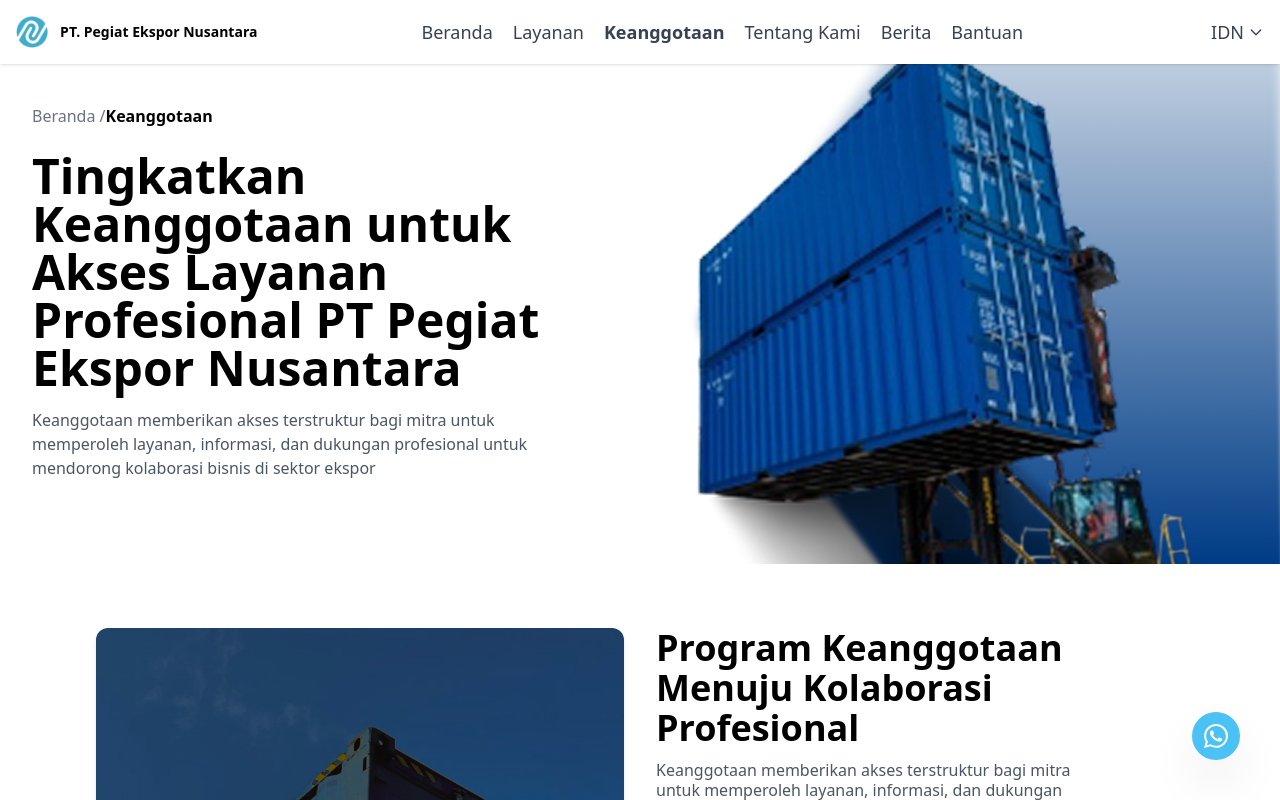
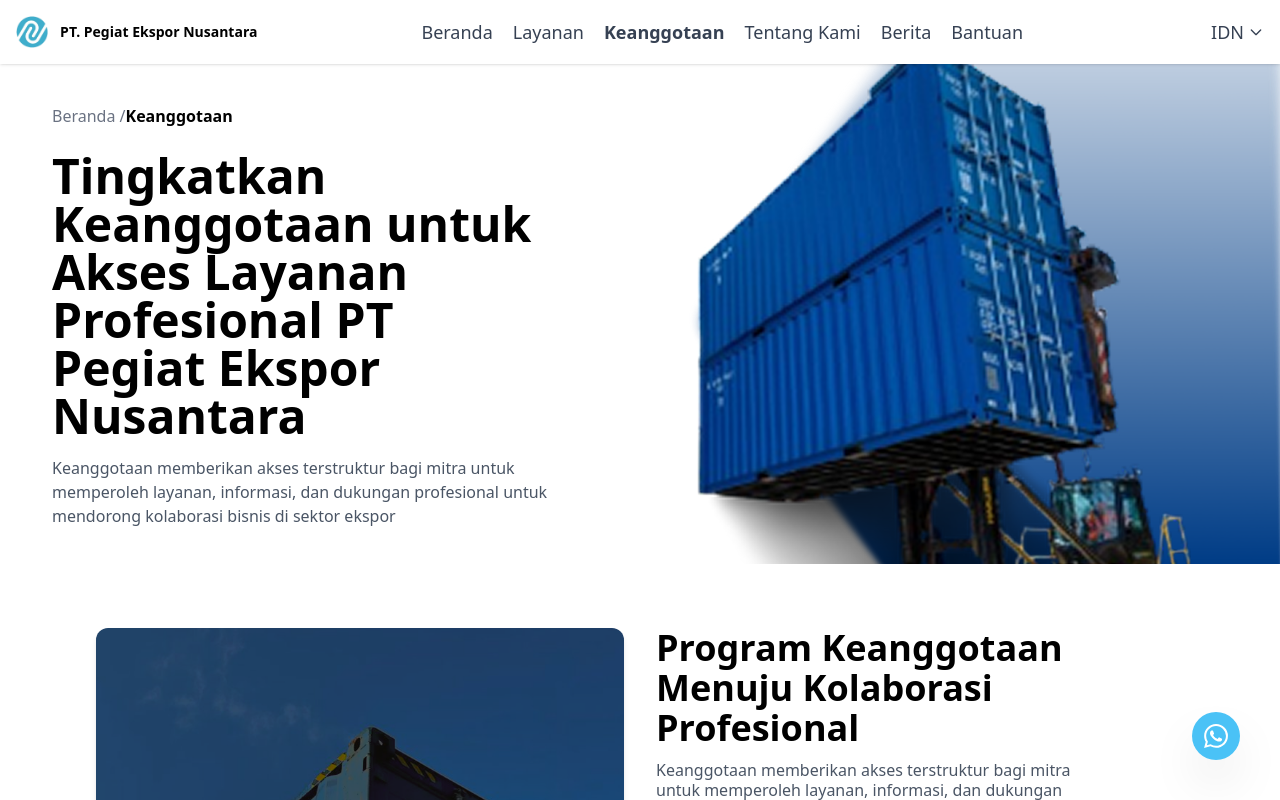
Before and after one commit to 23081010252/pens_website, a React (Vite) app: page / in a window 1280 px wide. Both pictures are taken after a click on the link "Keanggotaan". Shown: the top 800 px of the page. Built offline with nearby package versions, Linux system fonts and the light colour scheme.

Commit message:
Update Anggota1.jsx

```diff
--- a/src/pages/Anggota1.jsx
+++ b/src/pages/Anggota1.jsx
@@ -80,7 +80,7 @@
       <section>
         <div className="grid grid-cols-2 gap-x-20">
           {/* breadcrump */}
-          <div className="max-w-xl mx-auto pt-10 px-4 md:px-5">
+          <div className="max-w-xl mx-auto pt-10 px-10">
             <div className="mb-6 text-base">
               <button
                 onClick={() => handleNavigation("Beranda")}
```
